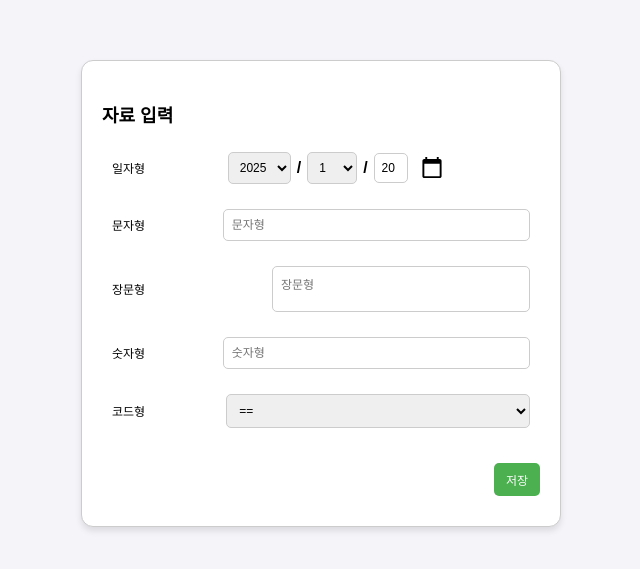
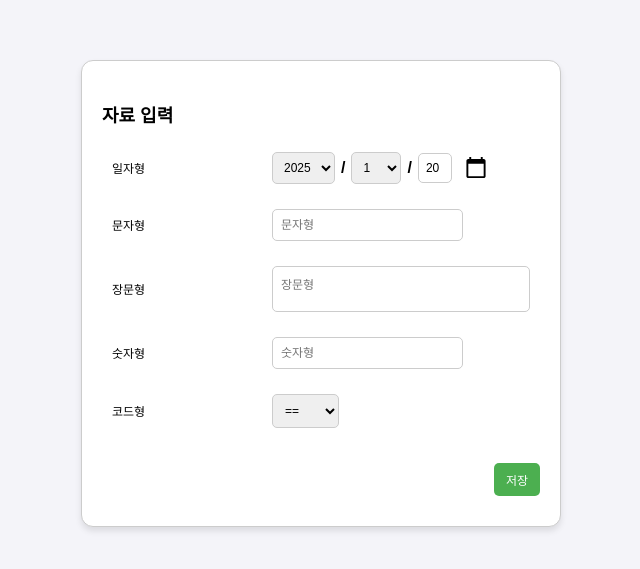
Before and after one commit to Cloud0448/FlexiBoard, a website: page public/inputcomponents2.html in a window 1280 px wide. Shown: the part 107-676 px from the top of the page, without its empty margins (319-959 px from the left). Drawn offline with Linux system fonts and the light colour scheme.

Commit message:
fix sample

```diff
--- a/public/inputcomponents2.html
+++ b/public/inputcomponents2.html
@@ -11,6 +11,7 @@
     <h2>자료 입력</h2>
     <div class="prop-set">
       <label for="date-type">일자형</label>
+      <div class="input-widget">
         <div class="date-type" id="date-type">
           <select id="date-year">
             <option value="">연도</option>
@@ -26,30 +27,40 @@
           <input type="date" id="date-calendar">
         </div>
       </div>
+    </div>
+
 
     <div class="prop-set">
       <label for="text-type">문자형</label>
+      <div class="input-widget">
       <input type="text" id="text-type" placeholder="문자형" maxlength="200">
+      </div>
     </div>
 
     <div class="prop-set">
       <label for="textarea-type">장문형</label>
+      <div class="input-widget">
         <textarea cols="100", rows="2" id="textarea-type" placeholder="장문형" maxlength="1000"></textarea>
+      </div>
     </div>
 
     <div class="prop-set">
       <label for="number-type">숫자형</label>
+      <div class="input-widget">
       <input type="text" id="number-type" placeholder="숫자형" maxlength="12">
+      </div>
     </div>
 
     <div class="prop-set">
       <label for="code-type">코드형</label>
+      <div class="input-widget">
       <select id="code-type">
         <option value="">==</option>
         <option value="">코드1</option>
         <option value="">코드2</option>
           <!-- 코드는 js에서 추가해줘야함 -->
       </select>
+    </div>
   </div>
 
     <div class="footer-container">
```
Lines whose indentation alone changed are shown as unchanged.
